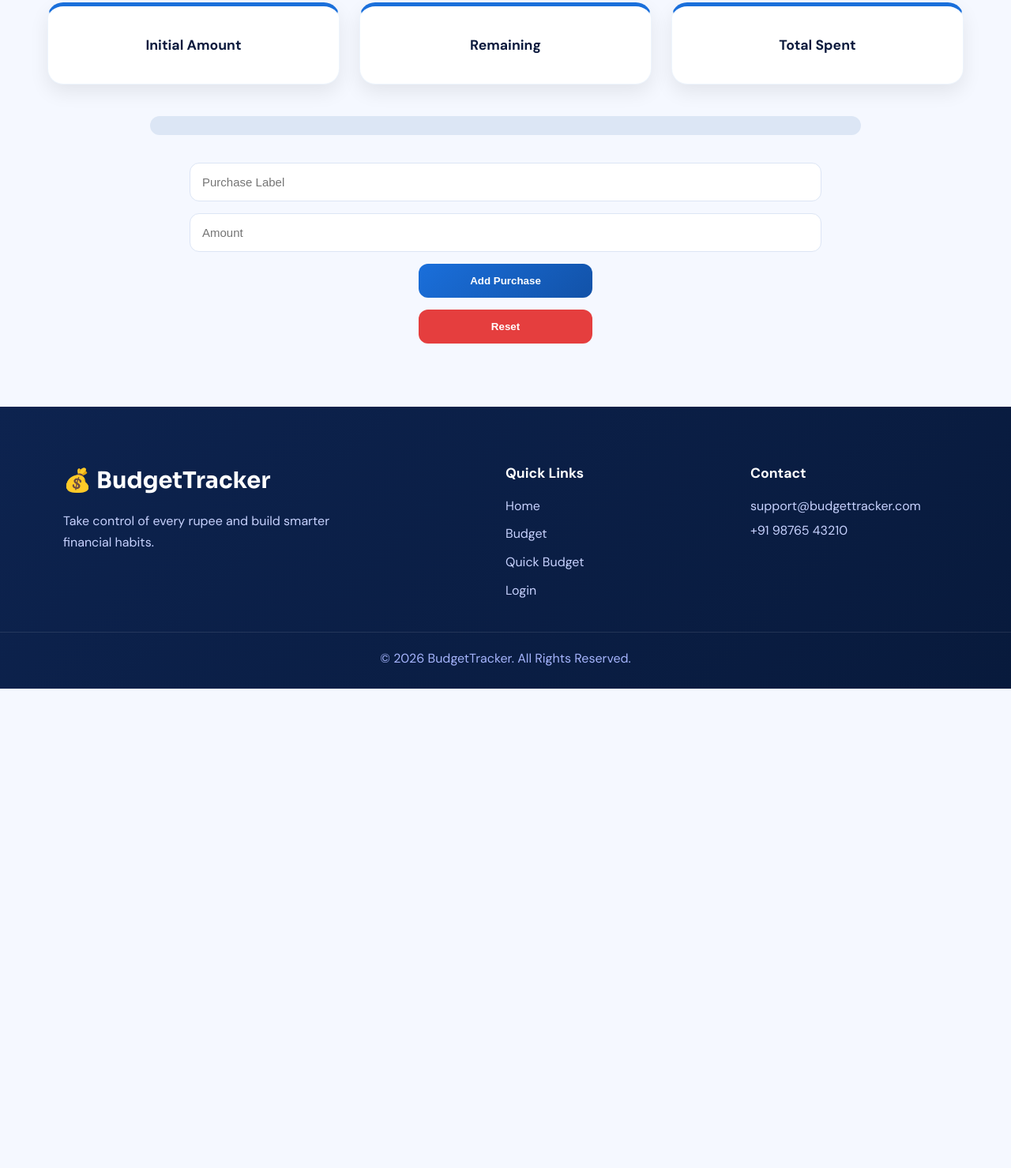
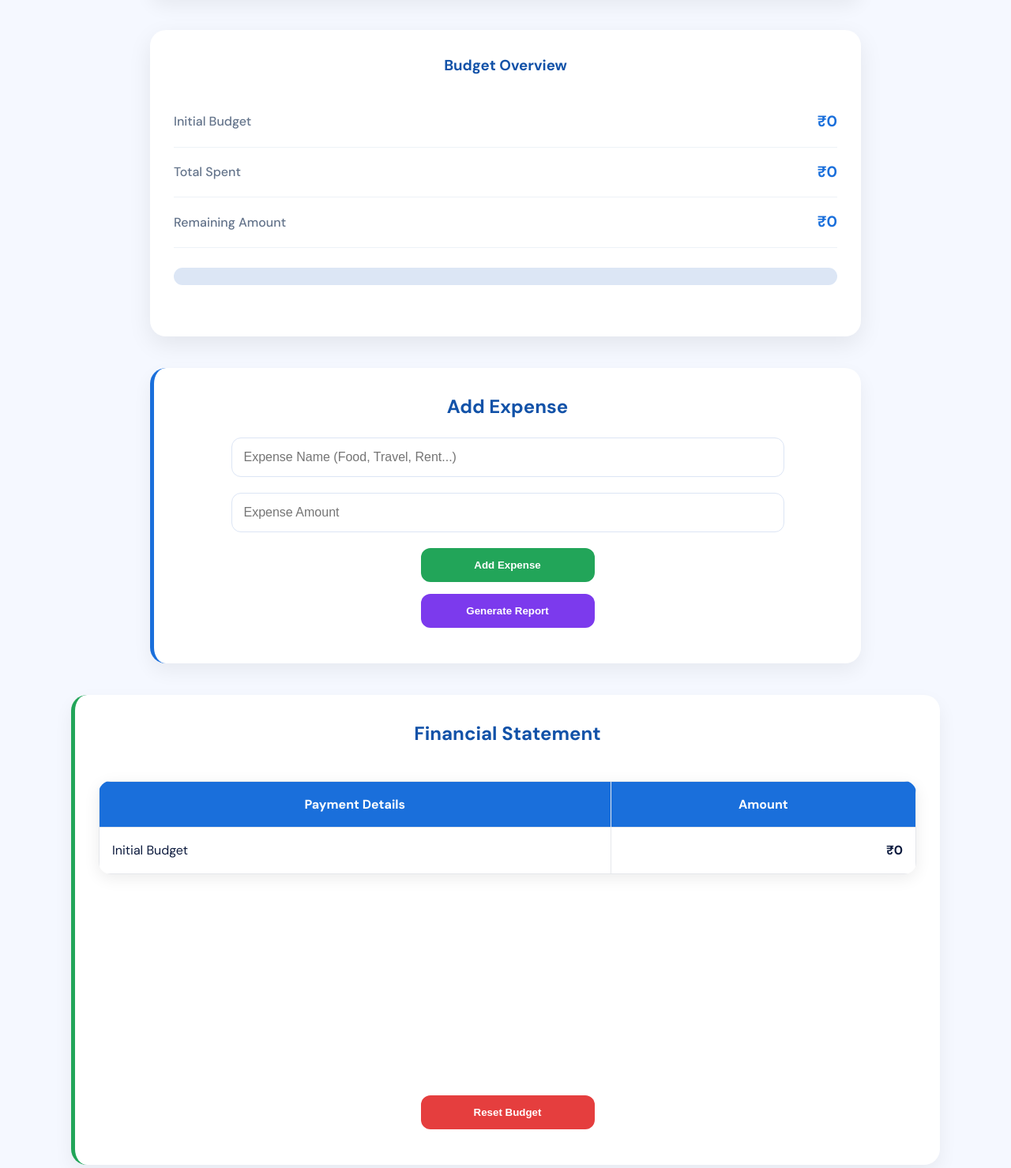
Before and after one commit to 018-alfred/Budget_tracker, a plain HTML site: page client/quickbudget.html in a window 1280 px wide. Shown: the part 378-1857 px from the top of the page at 79% size. Before the commit the page ends 1250 px from the top, so only its background shows below. Drawn offline with nearby package versions, Linux system fonts and the light colour scheme.

Commit message:
added some features in quickbudget

```diff
--- /dev/null
+++ b/client/quickbudget.css
@@ -0,0 +1,276 @@
+/* ===========================
+   QUICK BUDGET PAGE
+=========================== */
+
+body{
+    background:#f5f8ff;
+}
+
+/* ===========================
+   INPUTS
+=========================== */
+
+#initialAmount,
+#expenseLabel,
+#expenseAmount{
+    width:100%;
+    max-width:700px;
+    display:block;
+    margin:20px auto;
+    padding:15px;
+    border:1px solid #dce5f5;
+    border-radius:12px;
+    background:#fff;
+    font-size:16px;
+}
+
+#initialAmount:focus,
+#expenseLabel:focus,
+#expenseAmount:focus{
+    outline:none;
+    border-color:#1a6fdb;
+    box-shadow:0 0 0 4px rgba(26,111,219,.15);
+}
+
+/* ===========================
+   BUTTONS
+=========================== */
+
+.set-btn,
+.add-btn,
+.done-btn,
+.reset-btn{
+    display:block;
+    margin:15px auto;
+    min-width:220px;
+    padding:14px 24px;
+    border:none;
+    border-radius:12px;
+    color:#fff;
+    font-weight:600;
+    cursor:pointer;
+    transition:.3s;
+}
+
+.set-btn{
+    background:#1a6fdb;
+}
+
+.add-btn{
+    background:#22a559;
+}
+
+.done-btn{
+    background:#7c3aed;
+}
+
+.reset-btn{
+    background:#e53e3e;
+}
+
+.set-btn:hover,
+.add-btn:hover,
+.done-btn:hover,
+.reset-btn:hover{
+    transform:translateY(-2px);
+}
+
+/* ===========================
+   BUDGET OVERVIEW
+=========================== */
+
+.budget-overview{
+    max-width:900px;
+    margin:40px auto;
+}
+
+.budget-box{
+    background:#ffffff;
+    padding:30px;
+    border-radius:20px;
+    box-shadow:0 10px 30px rgba(0,0,0,.08);
+}
+
+.budget-box h3{
+    text-align:center;
+    color:#1252a8;
+    margin-bottom:25px;
+}
+
+.amount-row{
+    display:flex;
+    justify-content:space-between;
+    align-items:center;
+    padding:16px 0;
+    border-bottom:1px solid #edf2f7;
+}
+
+.amount-row:last-child{
+    border-bottom:none;
+}
+
+.amount-row span{
+    color:#64748b;
+    font-weight:500;
+}
+
+.amount-row strong{
+    color:#1a6fdb;
+    font-size:1.2rem;
+}
+
+/* ===========================
+   PROGRESS BAR
+=========================== */
+
+.progress{
+    width:100%;
+    height:22px;
+    margin-top:25px;
+    background:#dce6f5;
+    border-radius:30px;
+    overflow:hidden;
+}
+
+.progress-fill{
+    width:0%;
+    height:100%;
+    background:linear-gradient(
+        90deg,
+        #22a559,
+        #38c172
+    );
+    transition:width .4s ease;
+}
+
+/* ===========================
+   EXPENSE SECTION
+=========================== */
+
+.expense-section{
+    max-width:900px;
+    margin:40px auto;
+    padding:30px;
+    background:#ffffff;
+    border-radius:20px;
+    border-left:5px solid #1a6fdb;
+    box-shadow:0 10px 25px rgba(0,0,0,.06);
+}
+
+.expense-section h2{
+    text-align:center;
+    color:#1252a8;
+    margin-bottom:20px;
+}
+
+/* ===========================
+   SUMMARY SECTION
+=========================== */
+
+.summary-section{
+    max-width:1100px;
+    margin:40px auto;
+    padding:30px;
+    background:#ffffff;
+    border-radius:20px;
+    border-left:5px solid #22a559;
+    box-shadow:0 10px 25px rgba(0,0,0,.06);
+}
+
+.summary-section h2{
+    text-align:center;
+    color:#1252a8;
+    margin-bottom:25px;
+}
+
+/* ===========================
+   TABLE
+=========================== */
+
+.summary-section table{
+    width:100%;
+    border-collapse:collapse;
+    overflow:hidden;
+    border-radius:15px;
+    box-shadow:0 5px 20px rgba(0,0,0,.08);
+}
+
+.summary-section th{
+    background:#1a6fdb;
+    color:white;
+    padding:16px;
+}
+
+.summary-section td{
+    padding:16px;
+    border-bottom:1px solid #e5e7eb;
+}
+
+.summary-section td:first-child{
+    text-align:left;
+}
+
+.summary-section td:last-child{
+    text-align:right;
+    font-weight:600;
+}
+
+.summary-section tbody tr:nth-child(even){
+    background:#f8fbff;
+}
+
+.summary-section tbody tr:hover{
+    background:#eef5ff;
+}
+
+/* ===========================
+   PIE CHART
+=========================== */
+
+#budgetChart{
+    display:block;
+    max-width:400px;
+    width:100%;
+    margin:40px auto;
+}
+
+/* ===========================
+   RESPONSIVE
+=========================== */
+
+@media(max-width:768px){
+
+    #initialAmount,
+    #expenseLabel,
+    #expenseAmount{
+        width:90%;
+    }
+
+    .set-btn,
+    .add-btn,
+    .done-btn,
+    .reset-btn{
+        width:90%;
+    }
+
+    .expense-section,
+    .summary-section,
+    .budget-overview{
+        margin:20px 15px;
+    }
+
+    .expense-section,
+    .summary-section{
+        padding:20px;
+    }
+
+    .amount-row{
+        flex-direction:column;
+        gap:8px;
+        text-align:center;
+    }
+
+    .summary-section{
+        overflow-x:auto;
+    }
+}
--- a/client/quickbudget.html
+++ b/client/quickbudget.html
@@ -3,6 +3,10 @@
 <head>
     <title>Quick Budget</title>
     <link rel="stylesheet" href="style.css">
+    <link rel="stylesheet" href="quickbudget.css">
+    <link rel="icon" type="image/svg+xml" href="image/budgetlogo-removebg.png">
+    <!-- Chart.js -->
+    <script src="https://cdn.jsdelivr.net/npm/chart.js"></script>
 </head>
 <body>
     <header>
@@ -19,28 +23,118 @@
     </nav>
 </header>
 
-<h1>Quick Budget</h1>
+<!-- BUDGET SETUP -->
+    <section class="expense-section">
 
-<input type="number" placeholder="Enter Amount">
+        <h2>Set Your Budget</h2>
 
-<button>Set Amount</button>
+        <input
+            type="number"
+            id="initialAmount"
+            placeholder="Enter Initial Budget Amount">
 
-<div class="cards">
-    <div class="card">Initial Amount</div>
-    <div class="card">Remaining</div>
-    <div class="card">Total Spent</div>
-</div>
+        <button class="set-btn" onclick="setBudget()">
+            Set Budget
+        </button>
 
-<div class="progress">
-    <div class="progress-fill"></div>
-</div>
+    </section>
 
-<input type="text" placeholder="Purchase Label">
-<input type="number" placeholder="Amount">
+    <!-- BUDGET OVERVIEW -->
+    <div class="budget-overview">
 
-<button>Add Purchase</button>
+        <div class="budget-box">
 
-<button class="reset-btn">Reset</button>
+            <h3>Budget Overview</h3>
+
+            <div class="amount-row">
+                <span>Initial Budget</span>
+                <strong id="showInitial">₹0</strong>
+            </div>
+
+            <div class="amount-row">
+                <span>Total Spent</span>
+                <strong id="showSpent">₹0</strong>
+            </div>
+
+            <div class="amount-row">
+                <span>Remaining Amount</span>
+                <strong id="showRemaining">₹0</strong>
+            </div>
+
+            <div class="progress">
+                <div
+                    class="progress-fill"
+                    id="progressFill">
+                </div>
+            </div>
+
+        </div>
+
+    </div>
+
+    <!-- ADD EXPENSE -->
+    <section class="expense-section">
+
+        <h2>Add Expense</h2>
+
+        <input
+            type="text"
+            id="expenseLabel"
+            placeholder="Expense Name (Food, Travel, Rent...)">
+
+        <input
+            type="number"
+            id="expenseAmount"
+            placeholder="Expense Amount">
+
+        <button class="add-btn" onclick="addExpense()">
+            Add Expense
+        </button>
+
+        <button class="done-btn" onclick="generateSummary()">
+            Generate Report
+        </button>
+
+    </section>
+
+    <!-- FINANCIAL STATEMENT -->
+    <section class="summary-section">
+
+        <h2>Financial Statement</h2>
+
+        <table>
+
+            <thead>
+                <tr>
+                    <th>Payment Details</th>
+                    <th>Amount</th>
+                </tr>
+            </thead>
+
+            <tbody id="summaryTable">
+
+                <tr>
+                    <td>Initial Budget</td>
+                    <td>₹0</td>
+                </tr>
+
+            </tbody>
+
+        </table>
+
+        <!-- PIE CHART -->
+        <canvas id="budgetChart"></canvas>
+
+        <button
+            class="reset-btn"
+            onclick="resetBudget()">
+            Reset Budget
+        </button>
+
+    </section>
+
+
+<script src="quickbudget.js"></script>
 
 <footer class="footer">
     <div class="footer-container">
--- /dev/null
+++ b/client/quickbudget.js
@@ -0,0 +1,177 @@
+let initialBudget = 0;
+let totalSpent = 0;
+let expenses = [];
+let chart;
+
+function setBudget() {
+
+    initialBudget = Number(
+        document.getElementById("initialAmount").value
+    );
+
+    document.getElementById("showInitial").innerText =
+        "₹" + initialBudget;
+
+    document.getElementById("showRemaining").innerText =
+        "₹" + initialBudget;
+}
+
+function addExpense() {
+
+    const label =
+        document.getElementById("expenseLabel").value;
+
+    const amount =
+        Number(document.getElementById("expenseAmount").value);
+
+    if (!label || amount <= 0) {
+        alert("Please enter a valid expense.");
+        return;
+    }
+
+    expenses.push({
+        label,
+        amount
+    });
+
+    totalSpent += amount;
+
+    let remaining =
+        initialBudget - totalSpent;
+
+    document.getElementById("showSpent").innerText =
+        "₹" + totalSpent;
+
+    document.getElementById("showRemaining").innerText =
+        "₹" + remaining;
+
+    let percentage =
+        (totalSpent / initialBudget) * 100;
+
+    document.getElementById("progressFill").style.width =
+        Math.min(percentage, 100) + "%";
+
+    document.getElementById("expenseLabel").value = "";
+    document.getElementById("expenseAmount").value = "";
+}
+
+function generateSummary() {
+
+    let remaining =
+        initialBudget - totalSpent;
+
+    const table =
+        document.getElementById("summaryTable");
+
+    table.innerHTML = "";
+
+    table.innerHTML += `
+        <tr>
+            <td>Initial Budget</td>
+            <td>₹${initialBudget}</td>
+        </tr>
+    `;
+
+    expenses.forEach(expense => {
+
+        table.innerHTML += `
+            <tr>
+                <td>${expense.label}</td>
+                <td>₹${expense.amount}</td>
+            </tr>
+        `;
+
+    });
+
+    table.innerHTML += `
+        <tr>
+            <td><strong>Total Spent</strong></td>
+            <td><strong>₹${totalSpent}</strong></td>
+        </tr>
+
+        <tr>
+            <td><strong>Remaining Amount</strong></td>
+            <td><strong>₹${remaining}</strong></td>
+        </tr>
+    `;
+
+    const ctx =
+        document.getElementById("budgetChart");
+
+    if (chart) {
+        chart.destroy();
+    }
+
+    chart = new Chart(ctx, {
+
+        type: "pie",
+
+        data: {
+            labels: ["Spent", "Remaining"],
+
+            datasets: [{
+                data: [
+                    totalSpent,
+                    remaining
+                ],
+
+                backgroundColor: [
+                    "#ef4444",
+                    "#22c55e"
+                ]
+            }]
+        },
+
+        options: {
+            responsive: true,
+
+            plugins: {
+                legend: {
+                    position: "bottom"
+                }
+            }
+        }
+    });
+}
+
+function resetBudget() {
+
+    initialBudget = 0;
+    totalSpent = 0;
+    expenses = [];
+
+    document.getElementById("initialAmount").value = "";
+    document.getElementById("expenseLabel").value = "";
+    document.getElementById("expenseAmount").value = "";
+
+    document.getElementById("showInitial").innerText = "₹0";
+    document.getElementById("showRemaining").innerText = "₹0";
+    document.getElementById("showSpent").innerText = "₹0";
+
+    document.getElementById("progressFill").style.width = "0%";
+
+    const table =
+        document.getElementById("summaryTable");
+
+    table.innerHTML = `
+        <tr>
+            <td>Initial Budget</td>
+            <td>₹0</td>
+        </tr>
+
+        <tr>
+            <td><strong>Total Spent</strong></td>
+            <td><strong>₹0</strong></td>
+        </tr>
+
+        <tr>
+            <td><strong>Remaining Amount</strong></td>
+            <td><strong>₹0</strong></td>
+        </tr>
+    `;
+
+    if (chart) {
+        chart.destroy();
+        chart = null;
+    }
+}
--- a/client/style.css
+++ b/client/style.css
@@ -36,8 +36,8 @@ body{
 header{
     background:linear-gradient(
         135deg,
-        #75a9ec,
-        #a2caff
+        #add8e6,
+        #ADD8E6
     );
     display:flex;
     justify-content:space-between;
```
Also changed, not shown: client/budget.html (+1 -0 lines), client/login.html (+1 -0 lines), client/signup.html (+1 -0 lines), client/budget.js (added).
